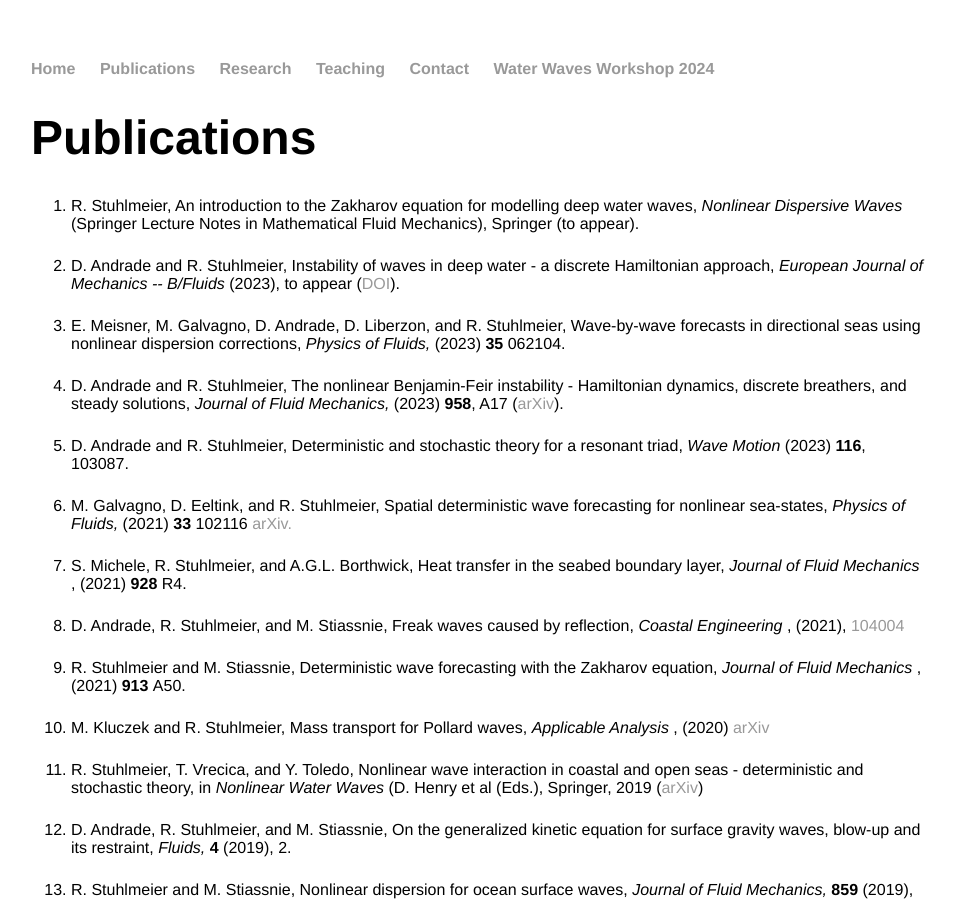
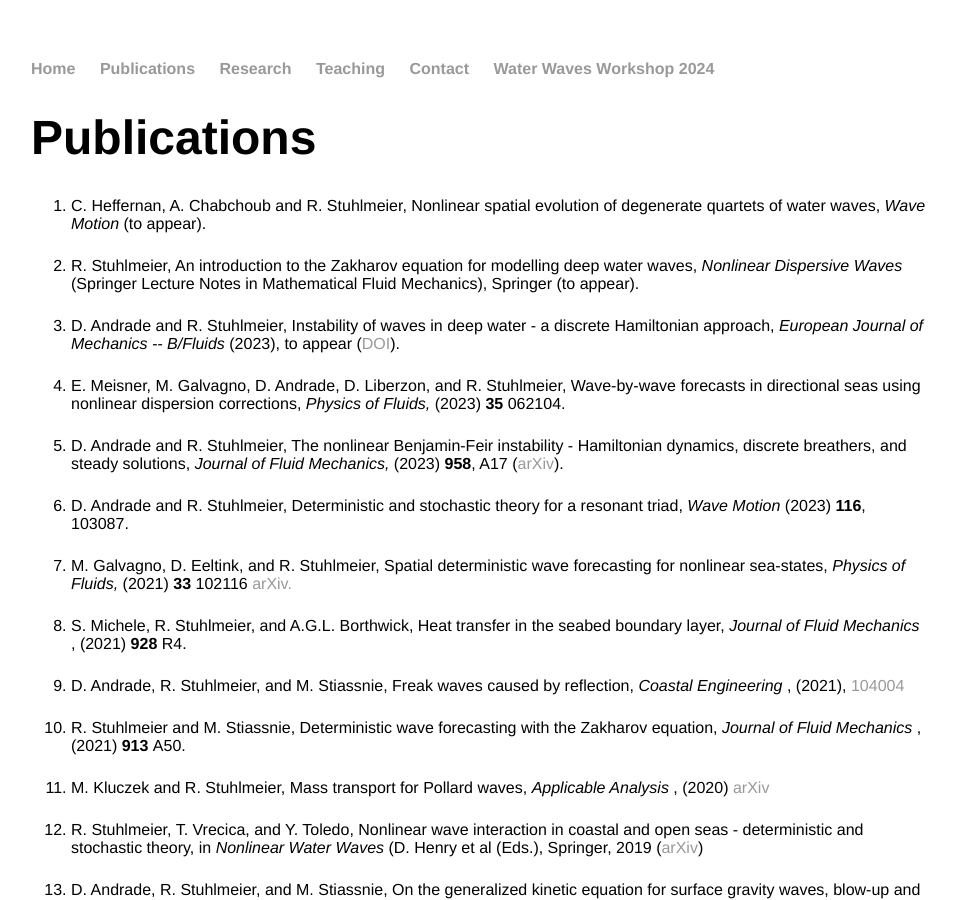
Before and after one commit to rstuhlmeier/rstuhlmeier.github.io, a Jekyll site: the page built from publications/index.html, in a window 1280 px wide and 900 px high. Shown: the whole window, without its empty margins (161-1117 px from the left). Built offline with Jekyll 4.4.1, drawn with Linux system fonts in a browser that asks for light colours.

Commit message:
Update index.html
Added wamot24

```diff
--- a/publications/index.html
+++ b/publications/index.html
@@ -6,6 +6,8 @@ title: Raphael Stuhlmeier - Publications
 
 <h1>Publications</h1>
 <ol>
+  <li>C. Heffernan, A. Chabchoub and R. Stuhlmeier, Nonlinear spatial evolution of degenerate quartets of water waves, <em>Wave Motion</em> (to appear). </li>
+  <p>
   <li> R. Stuhlmeier, An introduction to the Zakharov equation for modelling deep water waves, <em>Nonlinear Dispersive Waves</em> (Springer Lecture Notes in Mathematical Fluid Mechanics), Springer (to appear). </li>
   <p>
   <li> D. Andrade and R. Stuhlmeier, Instability of waves in deep water - a discrete Hamiltonian approach, <em>European Journal of Mechanics -- B/Fluids</em> (2023), to appear (<a href="https://doi.org/10.1016/j.euromechflu.2023.06.008">DOI</a>). </li>
```
